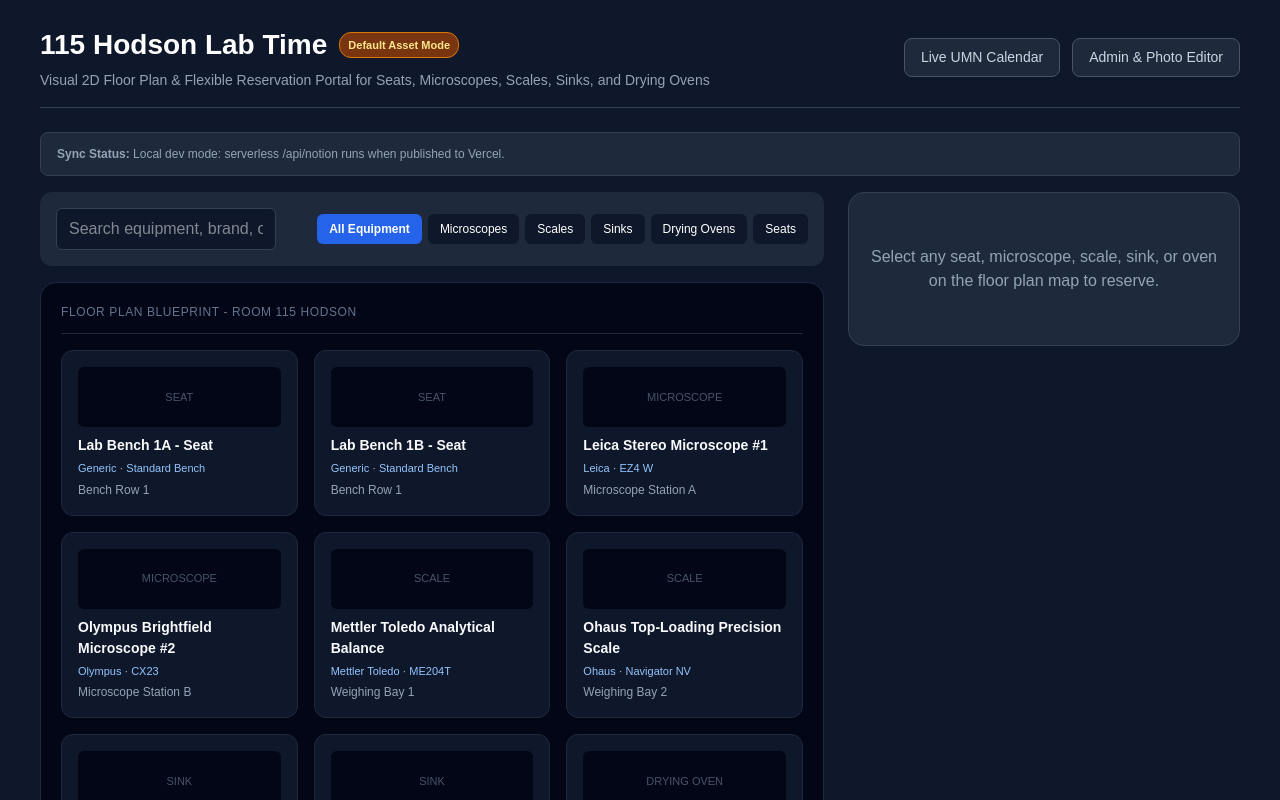
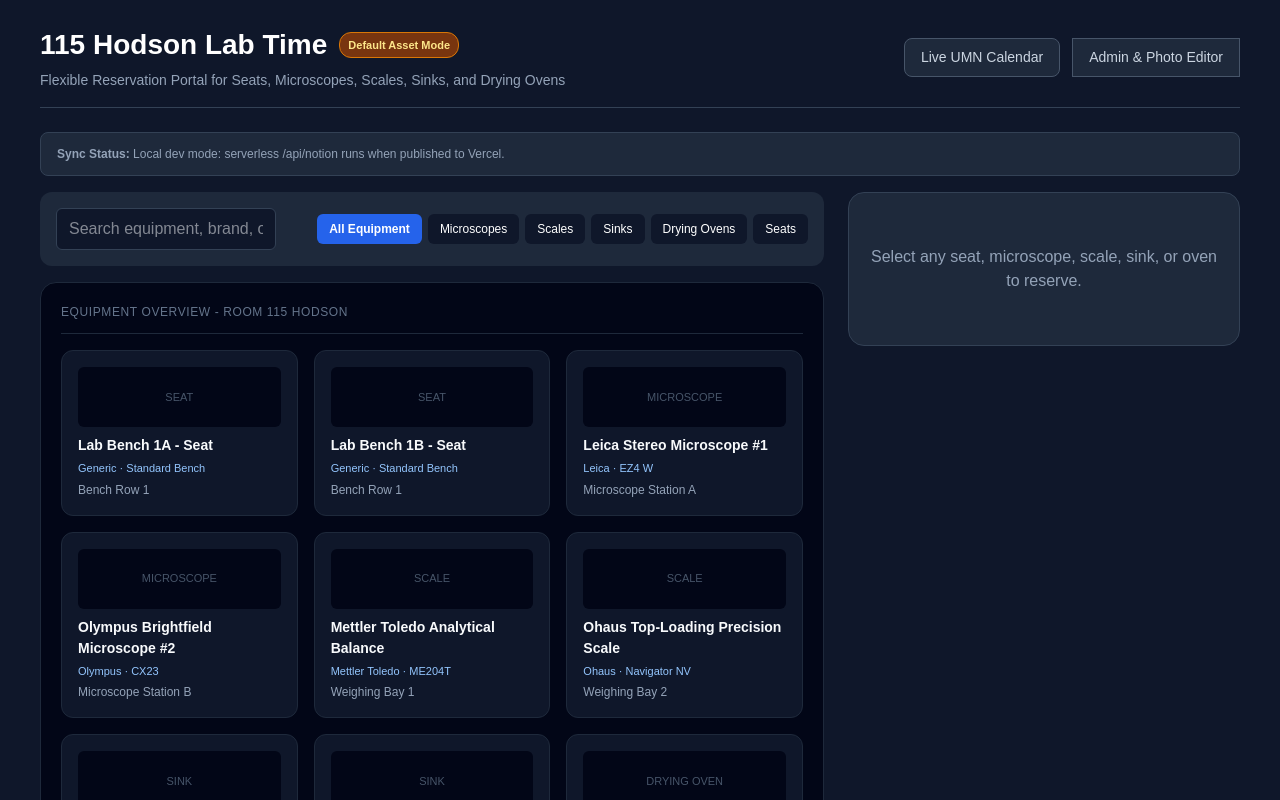
Before and after one commit to NBlinick/115-hodson-lab-time, a React (Vite) app: page / in a window 1280 px wide. Shown: the top 800 px of the page. Built offline with nearby package versions, Linux system fonts and the light colour scheme; no server answers.

Commit message:
Update subheading to remove Visual 2D Floor Plan reference

```diff
--- a/src/App.jsx
+++ b/src/App.jsx
@@ -153,7 +153,7 @@ export default function App() {
             </span>
           </div>
           <p style={{ color: '#94a3b8', fontSize: '14px', marginTop: '4px' }}>
-            Visual 2D Floor Plan & Flexible Reservation Portal for Seats, Microscopes, Scales, Sinks, and Drying Ovens
+            Flexible Reservation Portal for Seats, Microscopes, Scales, Sinks, and Drying Ovens
           </p>
         </div>
 
@@ -169,7 +169,7 @@ export default function App() {
 
           <button
             onClick={() => setIsAdminMode(!isAdminMode)}
-            style={{ padding: '8px 16px', backgroundColor: isAdminMode ? '#78350f' : '#1e293b', color: isAdminMode ? '#fde68a' : '#cbd5e1', border: '1px solid #475569', borderRadius: '8px', cursor: 'pointer', fontSize: '14px' }}
+            style={{ padding: '8px 16px', backgroundColor: isAdminMode ? '#78350f' : '#1e293b', color: isAdminMode ? '#fde68a' : '#cbd5e1', border: '1px solid #475569', cursor: 'pointer', fontSize: '14px' }}
           >
             {isAdminMode ? 'Exit Admin Mode' : 'Admin & Photo Editor'}
           </button>
@@ -217,7 +217,7 @@ export default function App() {
 
           <div style={{ backgroundColor: '#020617', border: '1px solid #1e293b', borderRadius: '16px', padding: '20px' }}>
             <div style={{ borderBottom: '1px solid #1e293b', paddingBottom: '12px', marginBottom: '16px', fontSize: '12px', color: '#64748b', textTransform: 'uppercase', letterSpacing: '0.05em' }}>
-              Floor Plan Blueprint - Room 115 Hodson
+              Equipment Overview - Room 115 Hodson
             </div>
 
             <div style={{ display: 'grid', gridTemplateColumns: 'repeat(auto-fill, minmax(180px, 1fr))', gap: '16px' }}>
@@ -275,7 +275,7 @@ export default function App() {
                   </div>
                 </div>
               ) : (
-                <p style={{ fontSize: '13px', color: '#94a3b8' }}>Select an asset on the floor plan map to edit details.</p>
+                <p style={{ fontSize: '13px', color: '#94a3b8' }}>Select an asset to edit details.</p>
               )}
             </div>
           ) : (
@@ -307,7 +307,6 @@ export default function App() {
                           <input
                             type="date"
                             required
-                            colorScheme="dark"
                             value={startDate}
                             onChange={(e) => {
                               setStartDate(e.target.value);
@@ -374,7 +373,7 @@ export default function App() {
                 </div>
               ) : (
                 <div style={{ textAlign: 'center', color: '#94a3b8', padding: '32px 0' }}>
-                  Select any seat, microscope, scale, sink, or oven on the floor plan map to reserve.
+                  Select any seat, microscope, scale, sink, or oven to reserve.
                 </div>
               )}
             </div>
```
